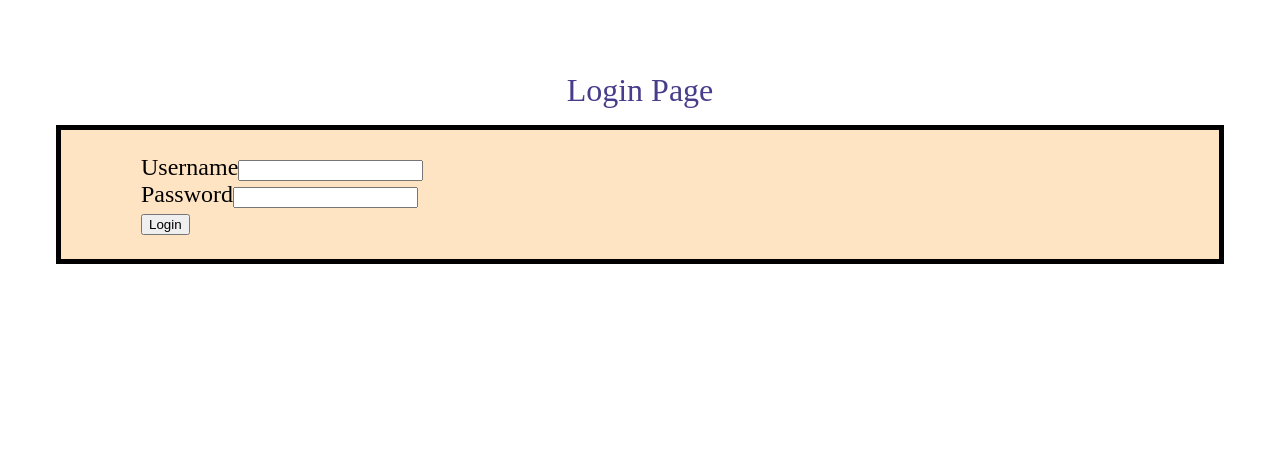
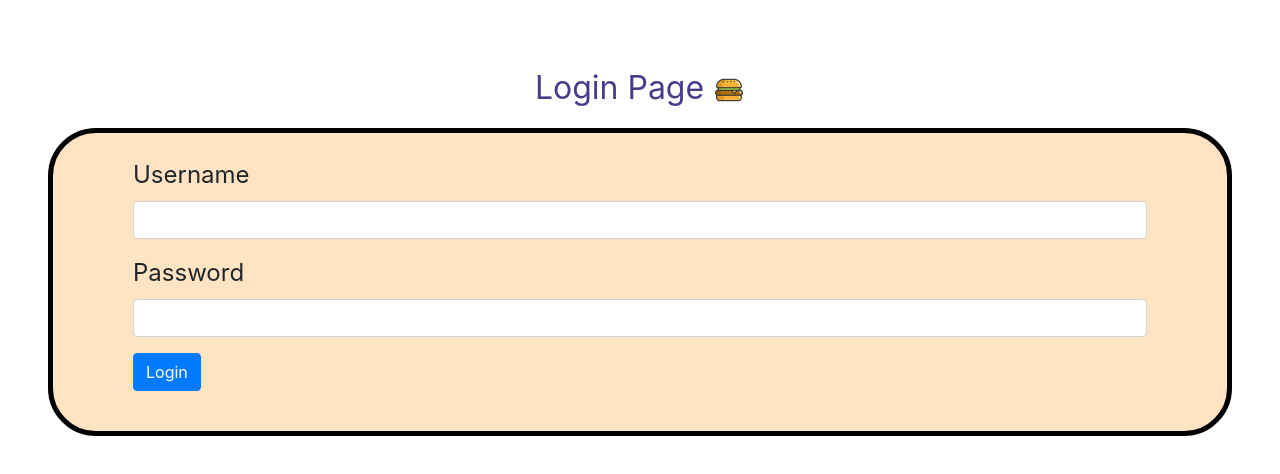
Before and after one commit to 200727-java-ng-usf/team-y-project-2, an Angular app in the folder Angular-AMEALGOES/: page / in a window 1280 px wide. Shown: the top 474 px of the page. Built offline with nearby package versions, Linux system fonts and the light colour scheme.

Commit message:
pushing leftovers from last night...?

```diff
--- a/Angular-AMEALGOES/angular.json
+++ b/Angular-AMEALGOES/angular.json
@@ -24,6 +24,7 @@
               "src/assets"
             ],
             "styles": [
+              "node_modules/bootstrap/dist/css/bootstrap.min.css",
               "src/styles.css"
             ],
             "scripts": []
--- a/Angular-AMEALGOES/package.json
+++ b/Angular-AMEALGOES/package.json
@@ -16,9 +16,13 @@
     "@angular/compiler": "~10.1.1",
     "@angular/core": "~10.1.1",
     "@angular/forms": "~10.1.1",
+    "@angular/localize": "~10.1.1",
     "@angular/platform-browser": "~10.1.1",
     "@angular/platform-browser-dynamic": "~10.1.1",
     "@angular/router": "~10.1.1",
+    "@ng-bootstrap/ng-bootstrap": "^7.0.0",
+    "bootstrap": "^4.5.2",
+    "ngx-bootstrap": "^6.1.0",
     "rxjs": "~6.6.0",
     "tslib": "^2.0.0",
     "zone.js": "~0.10.2"
--- a/Angular-AMEALGOES/src/app/app.module.ts
+++ b/Angular-AMEALGOES/src/app/app.module.ts
@@ -1,5 +1,6 @@
 import { BrowserModule } from '@angular/platform-browser';
 import { NgModule } from '@angular/core';
+import { NgbModule } from '@ng-bootstrap/ng-bootstrap';
 
 
 import { AppComponent } from './app.component';
@@ -14,6 +15,7 @@ import { FormsModule, ReactiveFormsModule } from '@angular/forms';
   imports: [
     BrowserModule,
     FormsModule,
+    NgbModule,
     ReactiveFormsModule
   ],
   providers: [],
--- a/Angular-AMEALGOES/src/app/login/login.component.css
+++ b/Angular-AMEALGOES/src/app/login/login.component.css
@@ -16,6 +16,8 @@
 }
 
 #login-container {
+    border-radius: 3rem;
+    border: 2px solid black;
     padding: 1.5rem 5rem;
     background-color: bisque;
     border: 5px solid black;
--- a/Angular-AMEALGOES/src/app/login/login.component.html
+++ b/Angular-AMEALGOES/src/app/login/login.component.html
@@ -1,5 +1,6 @@
 <div id="page-container">
     <header id="page-header">Login Page
+        <img id="burger-img" src="assets/burger.png"/>
     </header>
 
 <div id="login-container">
--- a/Angular-AMEALGOES/src/app/login/login.component.ts
+++ b/Angular-AMEALGOES/src/app/login/login.component.ts
@@ -16,9 +16,6 @@ export class LoginComponent implements OnInit {
 
   ngOnInit(): void {
     this.loginForm = this.formBuilder.group({
-      firstName: ['', Validators.required],
-      lastName: ['', Validators.required],
-      email: ['', Validators.required],
       username: ['', Validators.required],
       password: ['', Validators.required]
     });
--- a/Angular-AMEALGOES/src/polyfills.ts
+++ b/Angular-AMEALGOES/src/polyfills.ts
@@ -1,3 +1,7 @@
+/***************************************************************************************************
+ * Load `$localize` onto the global scope - used if i18n tags appear in Angular templates.
+ */
+import '@angular/localize/init';
 /**
  * This file includes polyfills needed by Angular and is loaded before the app.
  * You can add your own extra polyfills to this file.
```
Also changed, not shown: Angular-AMEALGOES/src/assets/burger.png (added), 1 other file (tests, documents, lock files or other folders).
